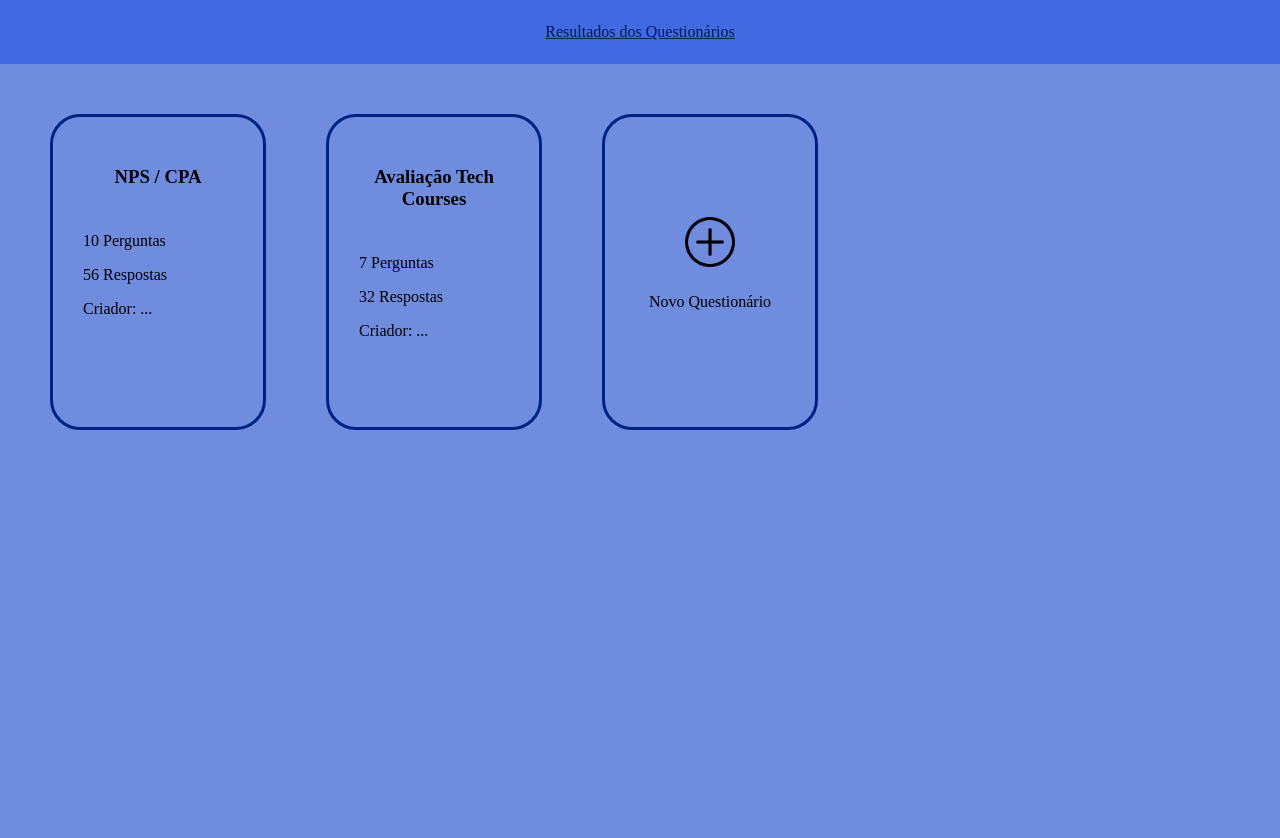
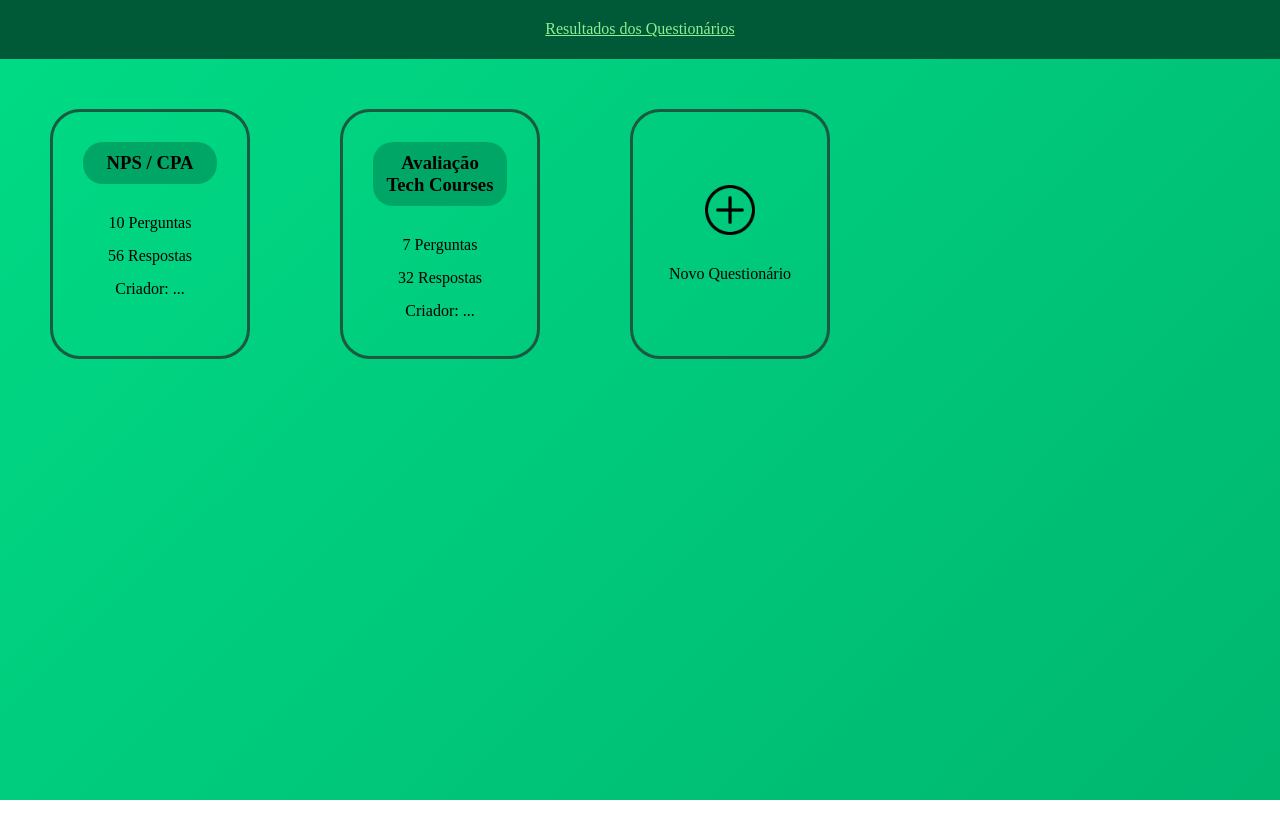
Before and after one commit to RaissonSS/TrabalhoProbabilidade, a plain HTML site: page index.html in a window 1280 px wide. After the commit the page ends 800 px from the top, so only its background shows below. Drawn offline with Linux system fonts and the light colour scheme.

Commit message:
index v0.2

```diff
--- a/index.html
+++ b/index.html
@@ -1,42 +1,44 @@
 <!DOCTYPE html>
-<html lang="en">
+<html lang="pt-br">
 <head>
     <meta charset="UTF-8">
     <meta http-equiv="X-UA-Compatible" content="IE=edge">
     <meta name="viewport" content="width=device-width, initial-scale=1.0">
-    <link rel="stylesheet" href="style/style.css">
+    <link rel="stylesheet" href="style/styleIndex.css">
     <script type="text/javascript" src="js/index.js"></script>
     <title>Questionários</title>
 </head>
 <body>
+    <div class="content">
         <header>
-        <p><a href="./formsAnswer.html">Resultados dos Questionários</a></p>
+            <p><a href="./pages/formsAnswer.html">Resultados dos Questionários</a></p>
         </header>
         <div class="main-content">
-        <div class="quest01">
-            <div class="quest01-top">
+            <div class="quest quest01">
+                <div class="quest-top quest01-top">
                     <h3>NPS / CPA</h3>
                 </div>
-            <div class="quest01-body">
+                <div class="quest-body quest01-body">
                     <p>10 Perguntas</p>
                     <p>56 Respostas</p>
                     <p>Criador: ...</p>
                 </div>
             </div>
-        <div class="quest02">
-            <div class="quest02-top">
+            <div class="quest quest02">
+                <div class="quest-top quest02-top">
                     <h3>Avaliação Tech Courses</h3>
                 </div>
-            <div class="quest02-body">
+                <div class="quest-body quest02-body">
                     <p>7 Perguntas</p>
                     <p>32 Respostas</p>
                     <p>Criador: ...</p>
                 </div>
             </div>
-        <div class="quest03">
+            <div class="quest quest03">
                 <img src="./imgs/plus.png" alt="Imagem de mais" width="50">
                 <p>Novo Questionário</p>
             </div>
         </div>
+    </div>
 </body>
 </html>
--- a/sass/common.scss
+++ b/sass/common.scss
@@ -0,0 +1,6 @@
+* {
+    margin: 0;
+    padding: 0;
+    box-sizing: border-box;
+    //border: 1px red solid;
+}
--- a/sass/index.scss
+++ b/sass/index.scss
@@ -1,80 +1,82 @@
-body {
-    padding: 0px;
-    margin: 0px;
-    box-sizing: border-box;
-    max-height: 100vh;
+@import "./common.scss";
+
+.content {
+    display: flex;
+    flex-direction: column;
+    min-height: 100vh;
     height: 100vh;
 
     header {
         height: 8vh;
-        width: 100vw;
-        background-color: #4169e1;
+        background-color: #005937;
         display: flex;
         flex-direction: row;
         justify-content: center;
         align-items: center;
 
         a {
-            color: #001963;
+            color: lightgreen;
         }
     }
 
     .main-content {
+        height: 100vh;
         display: flex;
         flex-direction: row;
         flex-wrap: wrap;
         padding: 50px;
         background-color: #708cde;
-        gap: 60px;
-        height: 100%;
+        gap: 90px;
+
+        background-size: 300% 300%;
+        background-image: linear-gradient(
+            -45deg,
+            #005937 0%,
+            #1B5941 25%,
+            #00A666 51%,
+            #00DA85 100%
+        );
+        animation: AnimateBG 20s ease infinite;
 
         p, h3 {
             color: black;
         }
 
-        .quest01 {
+        .quest {
             padding: 30px;
             display: flex;
             flex-direction: column;
-            border: 3px #002184 solid;
+            border: 3px #1B5941 solid;
             border-radius: 30px;
-            width: 150px;
+            width: 200px;
             height: 250px;
-            gap: 10px;
+            gap: 30px;
+            transition: 1s;
 
-            .quest01-top {
+            .quest-top {
                 text-align: center;
+                background-color: #00A666;
+                padding: 10px;
+                border-radius: 20px;
+                transition: 1s;
             }
-            .quest01-body {
-                text-align: left;
+
+            .quest-body {
+                display: flex;
+                flex-direction: column;
+                text-align: center;
+                gap: 15px;
+            }
+
+            &:hover {
+                cursor: pointer;
+                background-color: #43DFA3;
+                transition: 1s;
+                .quest-top { background-color: #1B5941; transition: 0.5s; }
             }
         }
-        .quest02 {
-            padding: 30px;
-            display: flex;
-            flex-direction: column;
-            border: 3px #002184 solid;
-            border-radius: 30px;
-            width: 150px;
-            height: 250px;
-            gap: 10px;
 
-            .quest02-top {
-                text-align: center;
-            }
-            .quest02-body {
-                text-align: left;
-            }
-        }
         .quest03 {
-            padding: 30px;
-            display: flex;
-            flex-direction: column;
-            border: 3px #002184 solid;
-            border-radius: 30px;
-            width: 150px;
-            height: 250px;
-            gap: 10px;
             text-align: center;
             justify-content: center;
 
--- a/sass/style.scss
+++ /dev/null
@@ -1,3 +0,0 @@
-@import './common';
-@import './index.scss';
-@import './formsAnswers.scss'
```
Also changed, not shown: pages/formsAnswer.html (added), style/style.css (deleted), style/styleIndex.css (added), 2 other files. Lines whose indentation alone changed are shown as unchanged.
